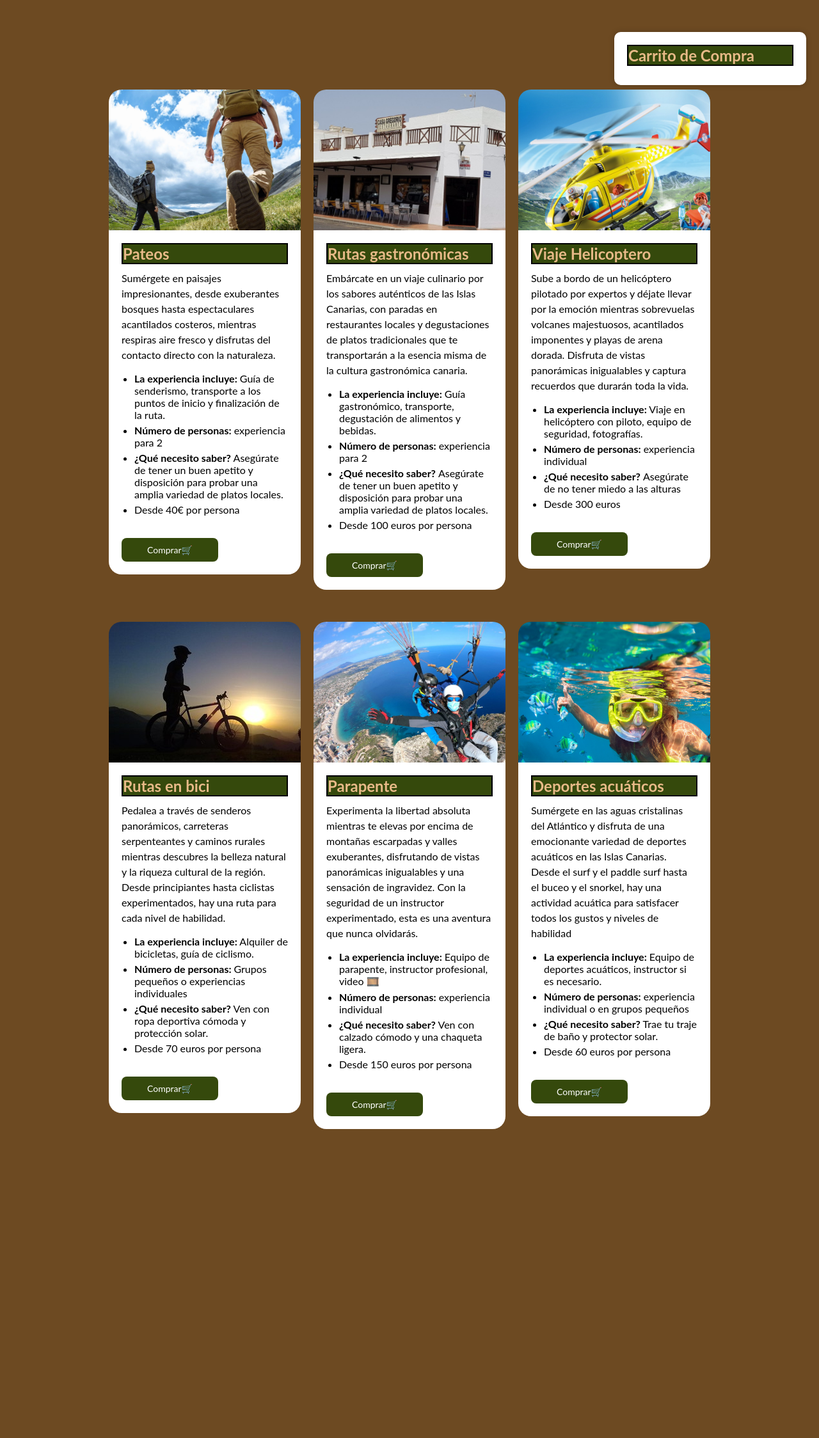
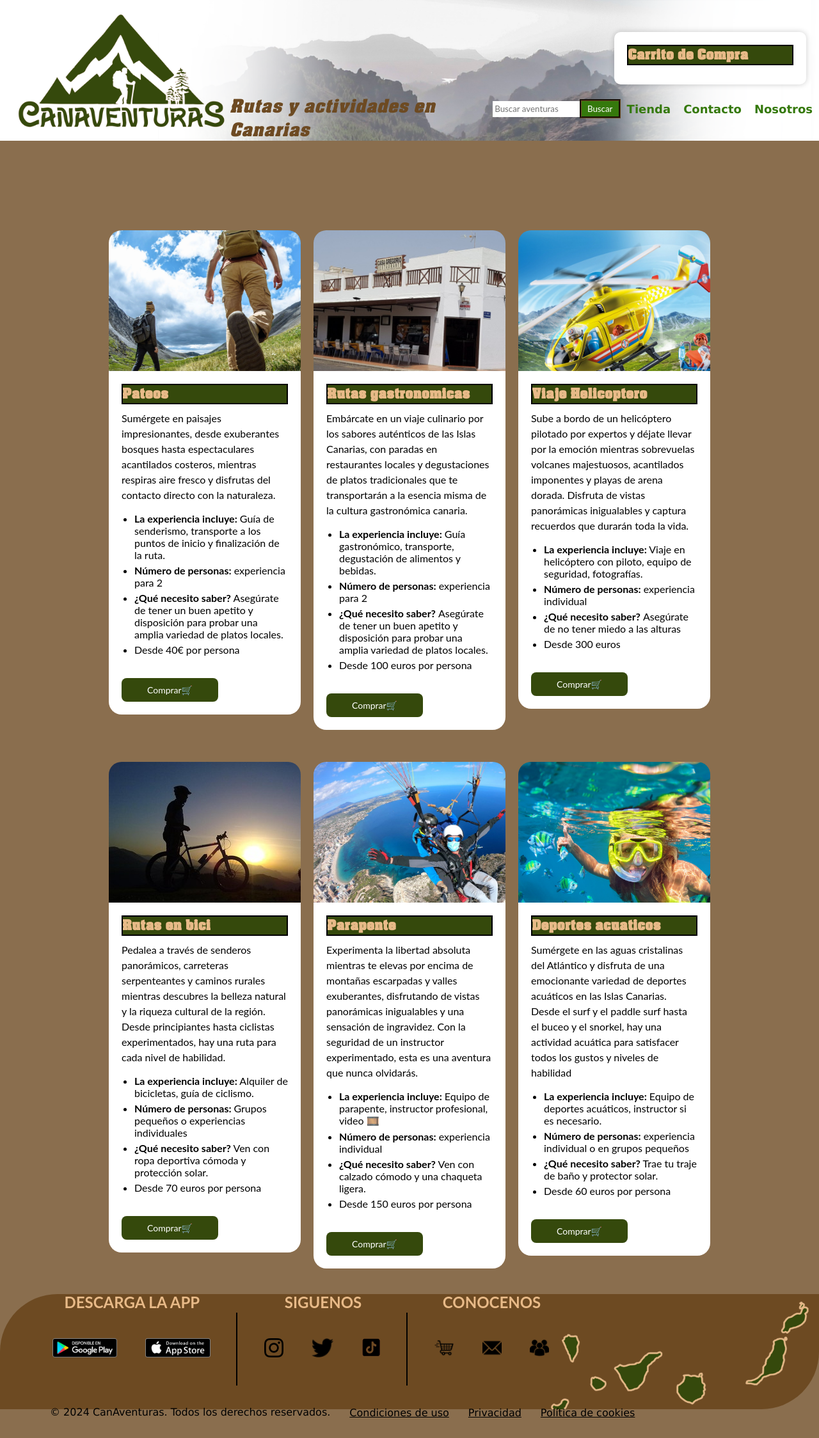
Before and after one commit to xarprax/Proyecto, a plain HTML site: page shop/shop.html in a window 1280 px wide. Shown: the whole page at 64% size. Before the commit the page ends 1775 px from the top, so only its background shows below. Drawn offline with Linux system fonts and the light colour scheme; files whose address does not match are found by name.

Commit message:
Añadir header/footer

```diff
--- a/shop/shop.html
+++ b/shop/shop.html
@@ -10,6 +10,23 @@
   <body>
     <!-- Tarjetas de experiencias. Para añadir nuevas copiar una creada y modificar los input.
      -->
+
+    <header>
+      <a href="../index.html">
+      <img
+        class="logo"
+        src="/assets/Images/logo_verde_35490C.png"
+        alt="Fondo"
+      /></a>
+      <p class="slogan">Rutas y actividades en Canarias</p>
+      <input type="text" id="buscar" placeholder=" Buscar aventuras" />
+      <button>Buscar</button>
+      <nav>
+        <a href="/shop/shop.html">Tienda</a>
+        <a href="/form/form.html">Contacto</a>
+        <a href="/about/about.html">Nosotros</a>
+      </nav>
+    </header>
 
     <div class="container__cards">
       <!-- Tarjeta 1 -->
@@ -51,7 +68,7 @@
           <div class="img__back"></div>
         </article>
         <div class="description">
-          <h2>Rutas gastronómicas</h2>
+          <h2>Rutas gastronomicas</h2>
           <p>
             Embárcate en un viaje culinario por los sabores auténticos de las
             Islas Canarias, con paradas en restaurantes locales y degustaciones
@@ -190,7 +207,7 @@
           <div class="img__back"></div>
         </article>
         <div class="description">
-          <h2>Deportes acuáticos</h2>
+          <h2>Deportes acuaticos</h2>
           <p>
             Sumérgete en las aguas cristalinas del Atlántico y disfruta de una
             emocionante variedad de deportes acuáticos en las Islas Canarias.
@@ -235,5 +252,42 @@
         <script src="../src/shop.js"></script>
       </div>
     </div>
+    <footer>
+    <span>
+        <table class="links">
+            <tr>
+                <th>DESCARGA LA APP</th>
+                <th>SIGUENOS</th>
+                <th>CONOCENOS</th>
+            </tr>
+            <tr>
+                <td><a href="https://play.google.com/store/games?device=windows"><img
+                            src="/assets/iconos/google-play-badge-es.png" alt="Android"></a>
+                    <a href="https://www.apple.com/es/store"><img src="/assets/iconos/apple-store.png" alt="Apple">
+                </td></a>
+                <td><a href="https://www.instagram.com/"><img src="/assets/iconos/icon-instagram.png" alt="Instagram"></a>
+                    <a href="https://twitter.com"><img src="/assets/iconos/icon-twitter.png" alt="Twitter"></a>
+                    <a href="https://www.tiktok.com/es/"><img src="/assets/iconos/tiktok.png" alt="Tiktok"></a>
+                </td></a>
+                <td><a href="/shop/shop.html"><img src="/assets/iconos/carrito.png" alt="Tienda"></a>
+                    <a href="/form/form.html"><img src="/assets/iconos/email.png" alt="Contacto"></a>
+                    <a href="/about/about.html"><img src="/assets/iconos/personas.png" alt="Nosotros"></a>
+                </td></a>
+            </tr>
+        </table>
+        <table cellspacing="30">
+            <tr>
+                <td>
+                    <p>© 2024 CanAventuras. Todos los derechos reservados.</p>
+                </td>
+                <nav>
+                    <td><a href="">Condiciones de uso</a> </td>
+                    <td><a href="">Privacidad</a> </td>
+                    <td><a href="">Política de cookies</a></td>
+                </nav>
+            </tr>
+        </table>
+    </span>
+</footer>
   </body>
 </html>
--- a/style/shop.css
+++ b/style/shop.css
@@ -5,13 +5,20 @@ Parte Pauliana
 
 /*COLORES*/
 :root {
-  --first-color: #fefbf6;
+  --first-color: #35790c;
   --second-color: #6d4a22;
-  --beige: #e8ba88;
-  --verde: #35490c;
+  --third-color: #e8ba88;
 }
 
 @import url("https://fonts.googleapis.com/css2?family=Lato:ital,wght@0,100;0,300;0,400;0,700;0,900;1,100;1,300;1,400;1,700;1,900&display=swap");
+
+@font-face {
+  font-family: "NCAA Wisconsin Badger Bold";
+  src: url("../assets/Fonts/NCAA\ Wisconsin\ Badger\ Bold.ttf")
+    format("truetype");
+  font-weight: normal;
+  font-style: normal;
+}
 
 * {
   margin: 0;
@@ -20,8 +27,98 @@ Parte Pauliana
   font-family: "Lato", sans-serif;
 }
 
+/*Estilo cabecera*/
+
+header {
+  background-image: url(/assets/Images/Cabecera\ web.png);
+  background-size: cover;
+  height: 220px;
+  display: flex;
+  align-items: center;
+  justify-content: space-between;
+}
+
+header input {
+  margin-top: 120px;
+  height: 25px;
+  border: var(--second-color);
+}
+
+header button {
+  background: var(--first-color);
+  border: var(--second-color);
+  border-style: groove;
+  margin-top: 120px;
+  margin-left: -30px;
+  width: 70px;
+  height: 30px;
+  color: #ffffff;
+}
+header button:hover {
+  background: var(--third-color);
+  border: var(--second-color);
+  border-style: groove;
+  margin-top: 120px;
+  margin-left: -30px;
+  width: 70px;
+  height: 30px;
+  color: var(--first-color);
+}
+
+.logo {
+  height: 350px;
+  width: auto;
+  margin-top: -15px;
+  margin-left: 10px;
+}
+.logo:hover {
+  height: 350px;
+  width: auto;
+  margin-top: -15px;
+  margin-left: 10px;
+  filter: hue-rotate(-45deg);
+}
+
+header nav {
+  display: flex;
+}
+
+header nav a {
+  text-decoration: none;
+  color: var(--first-color);
+  margin: 0 10px;
+  font-family: Verdana, Geneva, Tahoma, sans-serif;
+  font-size: large;
+  font-weight: bold;
+  margin-top: 120px;
+}
+
+header nav a:hover {
+  text-decoration: underline;
+  color: var(--second-color);
+  margin: 0 10px;
+  font-family: Verdana, Geneva, Tahoma, sans-serif;
+  font-size: larger;
+  font-weight: bold;
+  margin-top: 120px;
+}
+
+.slogan {
+  color: var(--second-color);
+  margin-top: 150px;
+  font-size: xx-large;
+  font-style: italic;
+  font-family: "NCAA Wisconsin Badger Bold", Verdana, Geneva, Tahoma, sans-serif;
+}
+
+h1,
+h2,
+h3 {
+  font-family: "NCAA Wisconsin Badger Bold", Verdana, Geneva, Tahoma, sans-serif;
+}
+
 body {
-  background: #6d4a22;
+  background: #8a6e4e;
 }
 
 /* Estilo tarjetas */
@@ -222,3 +319,61 @@ body {
   justify-content: space-between;
   align-items: center;
 }
+
+/*footer*/
+
+footer {
+  background-image: url(/assets/Images/footer-islas.png);
+  padding: 40px;
+  display: flex;
+  align-items: center;
+  justify-content: space-between;
+  background-size: cover;
+  height: 180px;
+  margin-top: 30px;
+  border-radius: 90px 0 90px 0;
+}
+footer th {
+  color: var(--third-color);
+  font-size: x-large;
+  padding-top: 40px;
+  margin-left: 20px;
+}
+
+.links td {
+  border-right: 2px solid black;
+  padding: 20px;
+}
+
+.links td:last-child {
+  border-right: none;
+}
+
+footer p {
+  color: black;
+  margin-left: 8px;
+  font-family: Verdana, Geneva, Tahoma, sans-serif;
+}
+
+footer img {
+  height: 30px;
+  width: auto;
+  margin: 20px;
+}
+
+footer img:hover {
+  height: 40px;
+  width: auto;
+  margin: 20px;
+}
+
+footer a {
+  color: black;
+  text-decoration: underline;
+  font-family: Verdana, Geneva, Tahoma, sans-serif;
+}
+
+footer a:hover {
+  color: var(--third-color);
+  text-decoration: none;
+}
```
